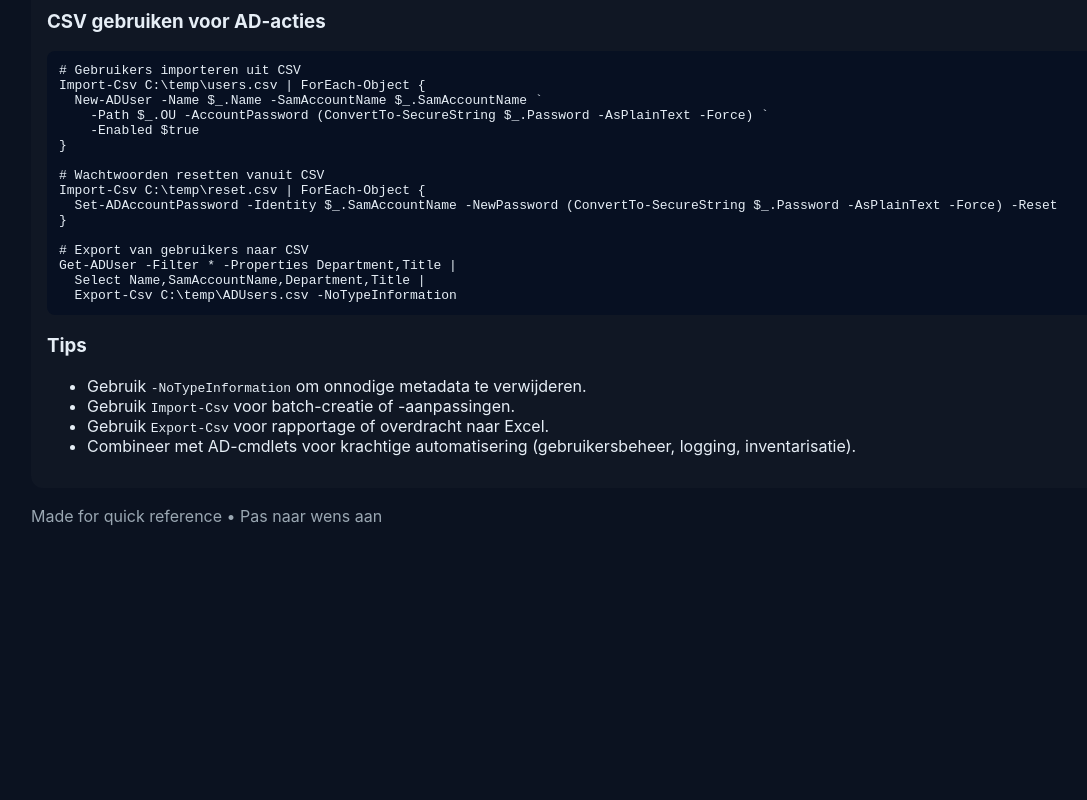
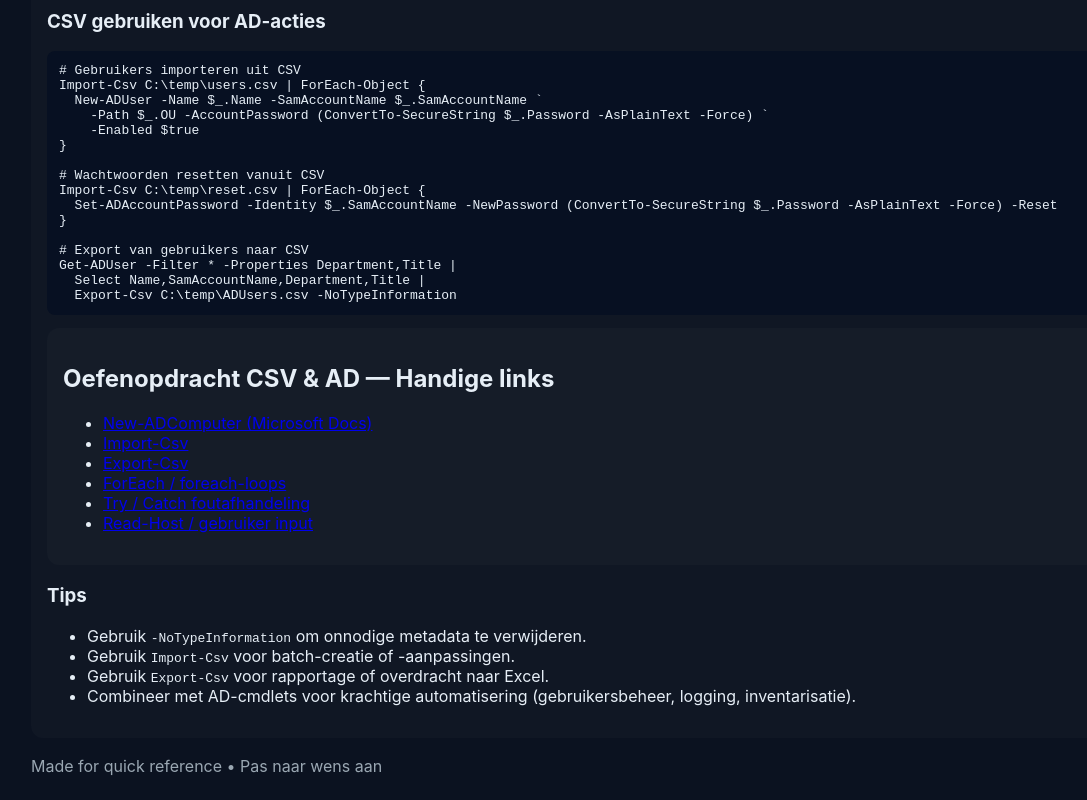
Before and after one commit to Bstn2046/powershell-spiekbrief, a plain HTML site: page index.html in a window 1280 px wide. Shown: the part 2365-3165 px from the top of the page, without its empty margins (109-1196 px from the left). Before the commit the page ends 2915 px from the top, so only its background shows below. Drawn offline with Linux system fonts and the light colour scheme.

Commit message:
Update index.html

```diff
--- a/index.html
+++ b/index.html
@@ -163,6 +163,17 @@ Get-ADUser -Filter * -Properties Department,Title |
   Select Name,SamAccountName,Department,Title |
   Export-Csv C:\temp\ADUsers.csv -NoTypeInformation
 </code></pre>
+<section class="card" style="margin-top:12px">
+  <h2>Oefenopdracht CSV & AD — Handige links</h2>
+  <ul>
+    <li><a href="https://learn.microsoft.com/powershell/module/activedirectory/new-adcomputer" target="_blank">New-ADComputer (Microsoft Docs)</a></li>
+    <li><a href="https://learn.microsoft.com/powershell/module/microsoft.powershell.utility/import-csv" target="_blank">Import-Csv</a></li>
+    <li><a href="https://learn.microsoft.com/powershell/module/microsoft.powershell.utility/export-csv" target="_blank">Export-Csv</a></li>
+    <li><a href="https://learn.microsoft.com/powershell/scripting/learn/deep-dives/everything-about-foreach" target="_blank">ForEach / foreach-loops</a></li>
+    <li><a href="https://learn.microsoft.com/powershell/scripting/learn/deep-dives/try-catch-finally" target="_blank">Try / Catch foutafhandeling</a></li>
+    <li><a href="https://learn.microsoft.com/powershell/scripting/learn/deep-dives/interactive-scripts" target="_blank">Read-Host / gebruiker input</a></li>
+  </ul>
+</section>
 
   <h3>Tips</h3>
   <ul>
```
